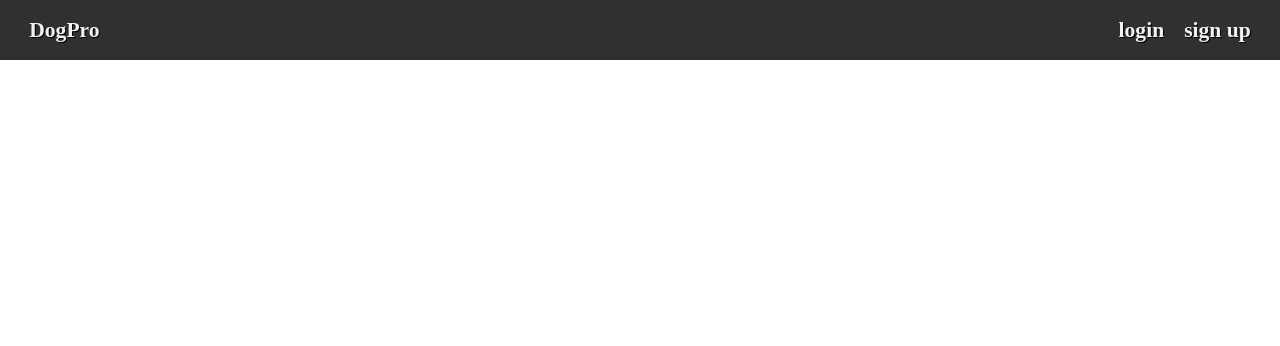
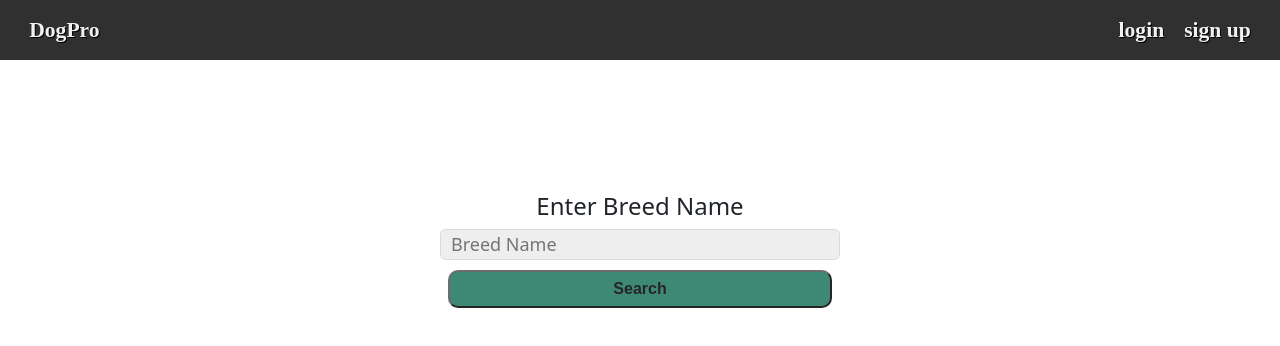
Before and after one commit to Tfauves/DogProFrontEnd, a React (Create React App) app: page /breedInfo in a window 1280 px wide. Shown: the top 346 px of the page. Built offline with nearby package versions, Linux system fonts and the light colour scheme.

Commit message:
api breedinfo skeleton

```diff
--- /dev/null
+++ b/src/components/BreedApi/BreedInfoForm.js
@@ -0,0 +1,56 @@
+import React, { useState } from "react";
+import Form from "../common/Form";
+import Input from "../common/Input";
+import InlineInputContainer from "../common/InlineInputContainer";
+import AdvButton from "../common/AdvButton";
+
+const BreedInfoForm = (props) => {
+  const { updateForm, onSubmit } = props;
+  const [value, setValue] = useState("");
+
+  const handleSelect = (e) => {
+    console.log(e);
+    setValue(e);
+  };
+
+  const handleSubmit = (e) => {
+    onSubmit(e);
+  };
+
+  const handleChange = (e) => {
+    updateForm(e.target.id, e.target.value);
+  };
+
+  return (
+    <div>
+      <div style={{ marginTop: "12em" }}>
+        <Form
+          onSubmit={handleSubmit}
+          style={{ maxWidth: "800px", width: "100" }}
+        >
+          <h4>Enter Breed Name</h4>
+          <InlineInputContainer>
+            <Input
+              id="breedName"
+              placeholder="Breed Name"
+              type="text"
+              onChange={handleChange}
+              value={value.type}
+              required
+            />
+          </InlineInputContainer>
+          <AdvButton
+            style={{ marginTop: "10px" }}
+            variant="primary"
+            size="lg"
+            type="submit"
+          >
+            Search
+          </AdvButton>
+        </Form>
+      </div>
+    </div>
+  );
+};
+
+export default BreedInfoForm;
--- a/src/components/Profiles/DogProfile.js
+++ b/src/components/Profiles/DogProfile.js
@@ -41,6 +41,10 @@ const DogProfile = (props) => {
 
   const onClick = (journalId) => {
     navigate(`/journal/${dogProfile.journal.id}`);
+  };
+
+  const goToBreedInfo = () => {
+    navigate(`/breedInfo`);
   };
 
   const deleteOnClick = (dogId) => {
@@ -101,6 +105,16 @@ const DogProfile = (props) => {
             >
               delete Dog
             </AdvButton>
+            <AdvButton
+              onClick={goToBreedInfo}
+              style={{
+                width: "auto",
+                color: "#F1F1F1",
+                backgroundColor: "gray",
+              }}
+            >
+              get breed info
+            </AdvButton>
             {/* <Card.Link href="#">Another Link</Card.Link> */}
           </Card.Body>
         </Card>
--- a/src/components/Routers/AppRouter.js
+++ b/src/components/Routers/AppRouter.js
@@ -12,6 +12,7 @@ import UpdatedProfile from "../Profiles/UpdateProfile";
 import Journal from "../Journal/Journal";
 import Logout from "../Auth/Logout";
 import JournalEntry from "./../Journal/JournalEntry";
+import BreedInfoForm from "../BreedApi/BreedInfoForm";
 
 const AppRouter = () => {
   return (
@@ -32,6 +33,7 @@ const AppRouter = () => {
           <Route path="/dogProfile/:dogId" element={<DogProfile />} />
           <Route path="/journal/:journalId" element={<Journal />} />
           <Route path="/journalEntry" element={<JournalEntry />} />
+          <Route path="/breedInfo" element={<BreedInfoForm />} />
         </Routes>
       </div>
     </div>
```
Also changed, not shown: src/components/BreedApi/BreedInfo.js (added, +50 -0 lines), src/components/BreedApi/GetBreedInfo.js (added, +56 -0 lines).
